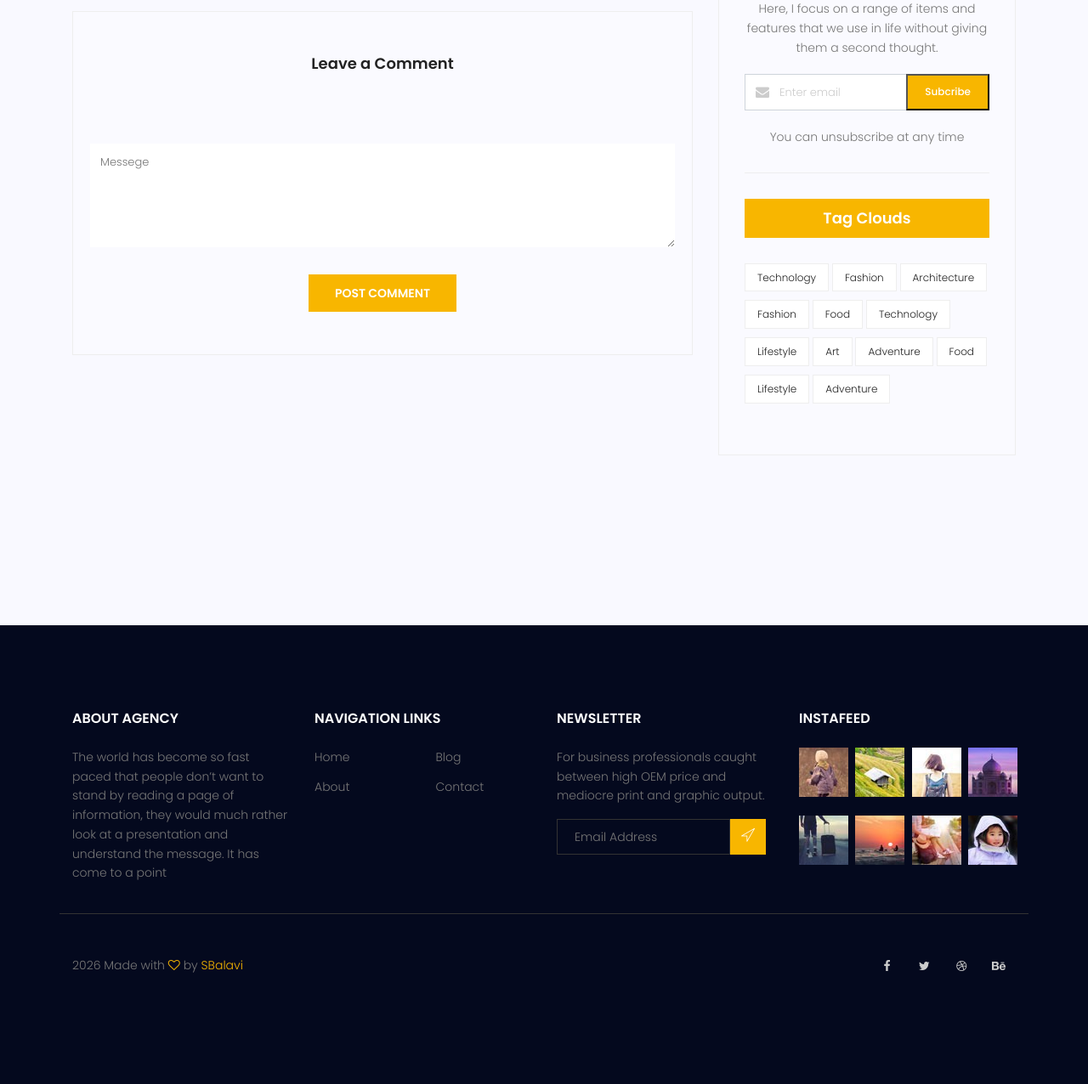
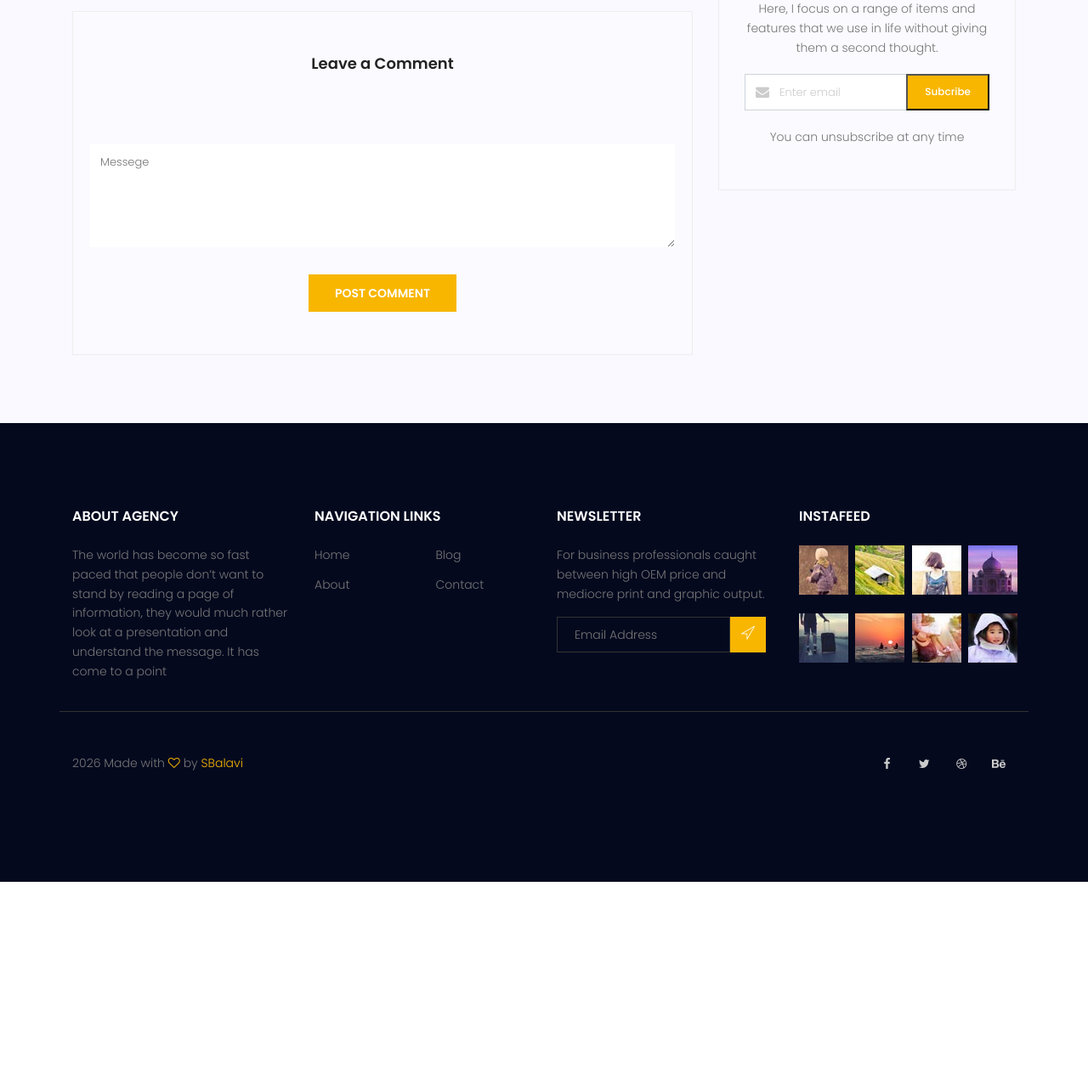
Before and after one commit to sobhan-al/start_django, a Django app: page /blog/1 in a window 1280 px wide. Shown: the part 1805-3081 px from the top of the page at 85% size. After the commit the page ends 2843 px from the top, so only its background shows below. Run offline with Django 5.2, Linux system fonts and the light colour scheme; tables that the repository leaves empty hold one stand-in row (values such as "Sample post"); grey boxes marked "Sample" are stand-in pictures; some libraries are stand-ins or nearby versions.

Commit message:
eddited error pages front-end and removed tag clouds from blog-single and blog-home. added favicon.

```diff
--- a/templates/base.html
+++ b/templates/base.html
@@ -7,7 +7,7 @@
     <!-- Mobile Specific Meta -->
     <meta name="viewport" content="width=device-width, initial-scale=1, shrink-to-fit=no">
     <!-- Favicon-->
-    <link rel="shortcut icon" href="{% static 'img/fav.png' %}">
+    <link rel="shortcut icon" href="{% static 'img/logo2.png' %}">
     <!-- Author Meta -->
     <meta name="author" content="colorlib">
     <!-- Meta Description -->
@@ -17,7 +17,7 @@
     <!-- meta character set -->
     <meta charset="UTF-8">
     <!-- Site Title -->
-    <title>Blog</title>
+    <title>BlogMlog</title>
 
     <link href="https://fonts.googleapis.com/css?family=Poppins:100,200,400,300,500,600,700" rel="stylesheet">
     <!--
--- a/templates/blog/blog-single.html
+++ b/templates/blog/blog-single.html
@@ -138,23 +138,7 @@
 
 						{% include 'blog/blog-newsletter.html' %}
 
-						<div class="single-sidebar-widget tag-cloud-widget">
-							<h4 class="tagcloud-title">Tag Clouds</h4>
-							<ul>
-								<li><a href="#">Technology</a></li>
-								<li><a href="#">Fashion</a></li>
-								<li><a href="#">Architecture</a></li>
-								<li><a href="#">Fashion</a></li>
-								<li><a href="#">Food</a></li>
-								<li><a href="#">Technology</a></li>
-								<li><a href="#">Lifestyle</a></li>
-								<li><a href="#">Art</a></li>
-								<li><a href="#">Adventure</a></li>
-								<li><a href="#">Food</a></li>
-								<li><a href="#">Lifestyle</a></li>
-								<li><a href="#">Adventure</a></li>
-							</ul>
-						</div>
+
 					</div>
 				</div>
 			</div>
--- a/templates/errors/400.html
+++ b/templates/errors/400.html
@@ -6,6 +6,12 @@
 
 
 <div class="error-404-page">
+
+    <br>
+    <br>
+    <br>
+    <br>
+    <br>
 
     <h1 class="error-404-title">
         Oops! Something went wrong with your request.
--- a/templates/errors/403.html
+++ b/templates/errors/403.html
@@ -5,6 +5,12 @@
 
 
 <div class="error-404-page">
+
+    <br>
+    <br>
+    <br>
+    <br>
+    <br>
 
     <h1 class="error-404-title">
         Sorry! You don't have permission to access this page.
--- a/templates/errors/404.html
+++ b/templates/errors/404.html
@@ -6,6 +6,12 @@
 
 
 <div class="error-404-page">
+
+    <br>
+    <br>
+    <br>
+    <br>
+    <br>
 
     <h1 class="error-404-title">
         The page you are looking for can't be found.
--- a/templates/errors/500.html
+++ b/templates/errors/500.html
@@ -5,6 +5,12 @@
 
 
 <div class="error-404-page">
+
+    <br>
+    <br>
+    <br>
+    <br>
+    <br>
 
     <h1 class="error-404-title">
         Something went wrong on our end.
```
Also changed, not shown: templates/blog/blog-home.html (+0 -17 lines), templates/blog/blog-tag-clouds.html (added, +20 -0 lines), templates/test.html (+33 -12 lines), statics/img/logo2.png (added).
